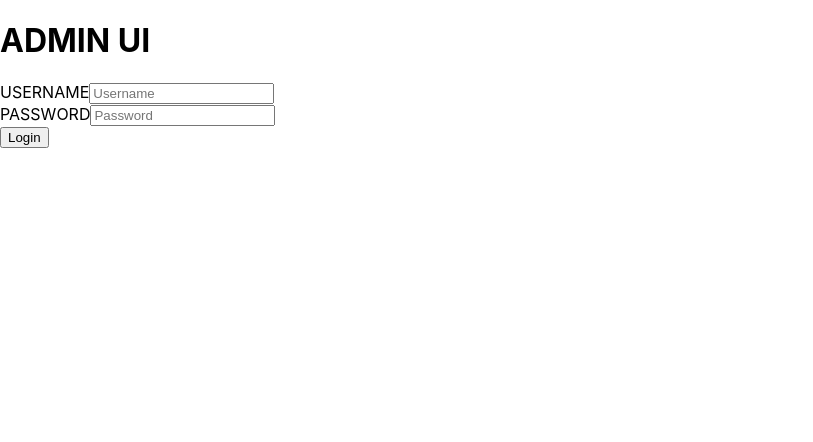
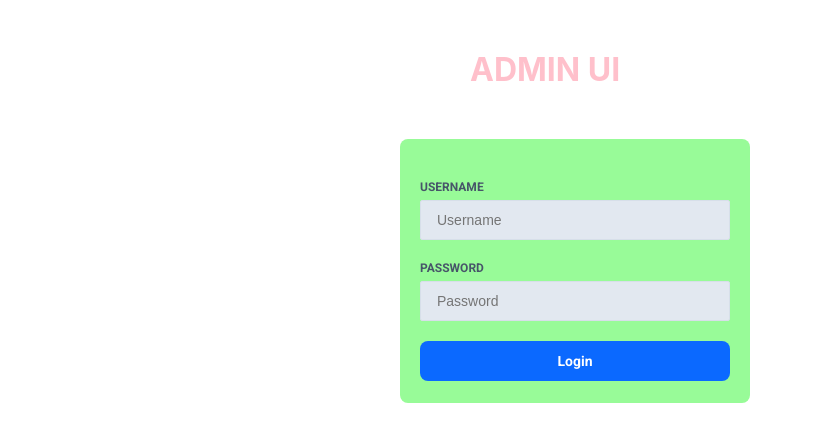
Before and after one commit to gopalch78/Admin-Ui, a React (Create React App) app: page /login in a window 1280 px wide. Shown: the top 442 px of the page, without its empty margins (0-813 px from the left). Built offline with nearby package versions, Linux system fonts and the light colour scheme; a web font is replaced by a local one.

Commit message:
first commit

```diff
--- a/package.json
+++ b/package.json
@@ -17,7 +17,8 @@
     "react-dom": "17.0.1",
     "react-icons": "4.3.1",
     "react-loader-spinner": "4.0.0",
-    "react-router-dom": "6"
+    "react-paginate": "8.1.0",
+    "react-router-dom": "5.2.0"
   },
   "devDependencies": {
     "eslint-config-airbnb": "18.2.1",
--- a/src/App.js
+++ b/src/App.js
@@ -1,19 +1,20 @@
-import {BrowserRouter, Routes, Route} from 'react-router-dom'
+import {BrowserRouter, Switch, Route, Redirect} from 'react-router-dom'
 import LoginForm from './components/LoginRoute'
 
 import AdminHome from './components/AdminHome'
-
+import ProtectedRoute from './components/ProtectedRoute'
 import NotFound from './components/NotFound'
 
 import './App.css'
 
 const App = () => (
   <BrowserRouter>
-    <Routes>
-      <Route exact path="/login" element={<LoginForm />} />
-      <Route exact path="/" element={<AdminHome />} />
-      <Route path="/not-found" element={<NotFound />} />
-    </Routes>
+    <Switch>
+      <Route exact path="/login" component={LoginForm} />
+      <ProtectedRoute exact path="/" component={AdminHome} />
+      <Route path="/not-found" component={NotFound} />
+      <Redirect to="not-found" />
+    </Switch>
   </BrowserRouter>
 )
 
--- a/src/components/AdminHome/index.css
+++ b/src/components/AdminHome/index.css
@@ -0,0 +1,16 @@
+.home-container {
+  display: flex;
+  flex-direction: column;
+}
+.list-of-items {
+  display: flex;
+  flex-direction: row;
+  justify-content: center;
+  height: 100px;
+  width: 100%;
+  align-items: center;
+}
+.list-item {
+  margin-left: 100px;
+  margin-right: 100px;
+}
--- a/src/components/AdminHome/index.js
+++ b/src/components/AdminHome/index.js
@@ -1,9 +1,162 @@
+import {Component} from 'react'
+import {BiChevronRightSquare, BiChevronLeftSquare} from 'react-icons/bi'
+import Loader from 'react-loader-spinner'
+import Header from '../Header'
+import AdminUiItem from '../AdminUiItem'
 import './index.css'
 
-const AdminHome = () => (
-  <div>
-    <h1>Hi</h1>
-  </div>
-)
+const apiStatusConstants = {
+  initial: 'INITIAL',
+  success: 'SUCCESS',
+  failure: 'FAILURE',
+  inProgress: 'IN_PROGRESS',
+}
+class AdminHome extends Component {
+  state = {
+    userData: [],
+    apiStatus: apiStatusConstants.initial,
+    totalPages: 0,
+    activePage: 1,
+  }
+
+  componentDidMount() {
+    this.getAdminUiRepositoriesData()
+  }
+
+  getAdminUiRepositoriesData = async () => {
+    this.setState({
+      apiStatus: apiStatusConstants.inProgress,
+    })
+    const limit = 10
+    const adminUiUrl = `https://geektrust.s3-ap-southeast-1.amazonaws.com/adminui-problem/members.json`
+    const options = {
+      method: 'GET',
+    }
+    const adminUiResponse = await fetch(adminUiUrl, options)
+    const totalData = adminUiResponse.total
+
+    const totalPages = Math.ceil(totalData / limit)
+    const adminUiData = await adminUiResponse.json()
+    const updatedAdminUiData = adminUiData.map(eachId => ({
+      id: eachId.id,
+      name: eachId.name,
+      email: eachId.email,
+      role: eachId.role,
+    }))
+    this.setState({
+      userData: updatedAdminUiData,
+      apiStatus: apiStatusConstants.success,
+      totalPages,
+    })
+  }
+
+  onIncreasePageNumber = () => {
+    const {activePage} = this.state
+    if (activePage < 4) {
+      this.setState(
+        prevState => ({
+          activePage: prevState.activePage + 1,
+        }),
+        this.getAdminUiRepositoriesData,
+      )
+    }
+  }
+
+  onDecreasePageNumber = () => {
+    const {activePage} = this.state
+    if (activePage > 1) {
+      this.setState(
+        prevState => ({
+          activePage: prevState.activePage - 1,
+        }),
+        this.getAdminUiRepositoriesData,
+      )
+    }
+  }
+
+  deleteAdminUiItem = id => {
+    const {userData} = this.state
+    this.setState({userData: userData.filter(each => each.id !== id)})
+  }
+
+  renderFailureView = () => (
+    <div className="failure-view-container">
+      <h1 className="error-message">Something Went Wrong</h1>
+    </div>
+  )
+
+  renderLoadingView = () => (
+    <div testid="loader">
+      <Loader color="#0284c7" height={80} type="ThreeDots" width={80} />
+    </div>
+  )
+
+  renderAdminUiListView = () => {
+    const {userData, activePage, totalPages} = this.state
+    return (
+      <>
+        <ul>
+          {userData.map(each => (
+            <AdminUiItem
+              key={each.id}
+              adminUiDetails={each}
+              deleteAdminUiItem={this.deleteAdminUiItem}
+            />
+          ))}
+        </ul>
+        <div className="pagination-container">
+          <button
+            type="button"
+            onClick={this.onDecreasePageNumber}
+            className="pagination-left-button"
+          >
+            <BiChevronLeftSquare size={20} />
+          </button>
+          <span className="active-page">{activePage}</span>
+          <span className="of">of </span>
+          <span className="total-pages">{totalPages}</span>
+          <button
+            type="button"
+            onClick={this.onIncreasePageNumber}
+            className="pagination-right-button"
+          >
+            <BiChevronRightSquare size={20} />
+          </button>
+        </div>
+      </>
+    )
+  }
+
+  renderAdminUiDetails = () => {
+    const {apiStatus} = this.state
+
+    switch (apiStatus) {
+      case apiStatusConstants.success:
+        return this.renderAdminUiListView()
+      case apiStatusConstants.failure:
+        return this.renderFailureView()
+      case apiStatusConstants.inProgress:
+        return this.renderLoadingView()
+      default:
+        return null
+    }
+  }
+
+  render() {
+    return (
+      <div className="home-container">
+        <Header />
+        <input type="search" placeholder="Search by name,email or role" />
+        <li className="list-of-items">
+          <p className="list-item">Name</p>
+          <p className="list-item">Email</p>
+          <p className="list-item"> Role</p>
+          <p className="list-item">Actions</p>
+        </li>
+        {this.renderAdminUiDetails()}
+      </div>
+    )
+  }
+}
 
 export default AdminHome
--- /dev/null
+++ b/src/components/AdminUiItem/index.css
@@ -0,0 +1,26 @@
+.admin-ui-item-container {
+  display: flex;
+  flex-direction: row;
+  list-style-type: none;
+}
+.item-container {
+  display: flex;
+  flex-direction: row;
+  justify-content: center;
+  height: 100px;
+  width: 100%;
+  align-items: center;
+}
+
+.checkbox-element {
+  margin-top: 5px;
+}
+.admin-item {
+  margin-left: 100px;
+  margin-right: 100px;
+}
+
+.edit-delete-container {
+  margin-top: 20px;
+  margin-left: 50px;
+}
--- /dev/null
+++ b/src/components/AdminUiItem/index.js
@@ -0,0 +1,27 @@
+import {FaEdit} from 'react-icons/fa'
+import {MdDelete} from 'react-icons/md'
+import './index.css'
+
+const AdminUiItem = props => {
+  const {adminUiDetails, deleteAdminUiItem} = props
+  const {id, name, email, role} = adminUiDetails
+  const onClickRemoveAdminUiItem = () => {
+    deleteAdminUiItem(id)
+  }
+
+  return (
+    <div className="admin-ui-item-container">
+      <li className="item-container">
+        <input type="checkbox" className="checkbox-element" />
+        <p className="admin-item">{name}</p>
+        <p className="admin-item">{email}</p>
+        <p className="admin-item">{role}</p>
+        <div className="edit-delete-container">
+          <FaEdit />
+          <MdDelete onClick={onClickRemoveAdminUiItem} />
+        </div>
+      </li>
+    </div>
+  )
+}
+export default AdminUiItem
--- /dev/null
+++ b/src/components/Header/index.css
@@ -0,0 +1,8 @@
+.header-heading {
+  color: green;
+  margin-left: 20px;
+}
+.logout-btn {
+  color: black;
+  background-color: orange;
+}
--- /dev/null
+++ b/src/components/Header/index.js
@@ -0,0 +1,24 @@
+import {withRouter} from 'react-router-dom'
+import Cookies from 'js-cookie'
+
+const Header = props => {
+  const onClickLogoutAdminUi = () => {
+    const {history} = props
+    Cookies.remove('jwt_token')
+    history.replace('/login')
+  }
+  return (
+    <div className="header-container">
+      <h1 className="header-heading">ADMIN UI</h1>
+      <button
+        type="button"
+        onClick={onClickLogoutAdminUi}
+        className="logout-btn"
+      >
+        Logout
+      </button>
+    </div>
+  )
+}
+
+export default withRouter(Header)
--- a/src/components/LoginRoute/index.css
+++ b/src/components/LoginRoute/index.css
@@ -0,0 +1,102 @@
+.login-form-container {
+  display: flex;
+  flex-direction: column;
+  justify-content: center;
+  align-items: center;
+  height: 100vh;
+  width: 90%;
+  max-width: 1110px;
+  margin: auto;
+}
+
+.form-container {
+  display: flex;
+  flex-direction: column;
+  align-items: center;
+  padding: 20px;
+  border-radius: 8px;
+  width: 100%;
+  max-width: 350px;
+  background-color: palegreen;
+}
+
+.admin-heading {
+  color: pink;
+}
+@media screen and (min-width: 768px) {
+  .form-container {
+    margin-left: 400px;
+    margin-top: 50px;
+  }
+  .admin-heading {
+    margin-left: 470px;
+    margin-top: 50px;
+  }
+}
+
+.input-container {
+  display: flex;
+  flex-direction: column;
+  margin-top: 20px;
+  width: 100%;
+}
+
+.input-label {
+  margin-bottom: 0px;
+  font-family: 'Roboto';
+  font-weight: bold;
+  font-size: 12px;
+  line-height: 16px;
+  color: #475569;
+}
+
+.username-input-field {
+  font-size: 14px;
+  height: 40px;
+  border: 1px solid #d7dfe9;
+  background-color: #e2e8f0;
+  color: #64748b;
+  border-radius: 2px;
+  margin-top: 5px;
+  padding: 8px 16px 8px 16px;
+  outline: none;
+}
+
+.password-input-field {
+  font-size: 14px;
+  height: 40px;
+  border: 1px solid #d7dfe9;
+  background-color: #e2e8f0;
+  color: #64748b;
+  border-radius: 2px;
+  margin-top: 5px;
+  padding: 8px 16px 8px 16px;
+  outline: none;
+}
+
+.login-button {
+  font-family: 'Roboto';
+  font-weight: bold;
+  font-size: 14px;
+  color: #ffffff;
+  height: 40px;
+  width: 100%;
+  margin-top: 20px;
+  margin-bottom: 2px;
+  background-color: #0b69ff;
+  border-radius: 8px;
+  border: none;
+  cursor: pointer;
+  outline: none;
+}
+
+.error-message {
+  align-self: start;
+  font-size: 12px;
+  margin-top: 3px;
+  margin-bottom: 0px;
+  font-family: 'Roboto';
+  font-size: 12px;
+  line-height: 16px;
+  color: #ff0b37;
+}
--- a/src/components/LoginRoute/index.js
+++ b/src/components/LoginRoute/index.js
@@ -2,7 +2,7 @@ import {Component} from 'react'
 
 import Cookies from 'js-cookie'
 
-import {Navigate} from 'react-router-dom'
+import {Redirect} from 'react-router-dom'
 
 import './index.css'
 
@@ -24,7 +24,7 @@ class LoginRoute extends Component {
 
   onSubmitSuccess = jwtToken => {
     const {history} = this.props
-    Cookies.ser('jwt_token', jwtToken, {expires: 365})
+    Cookies.set('jwt_token', jwtToken, {expires: 365})
     history.replace('/')
   }
 
@@ -95,7 +95,7 @@ class LoginRoute extends Component {
     const {showSubmitError, errorMsg} = this.state
     const jwtToken = Cookies.get('jwt_token')
     if (jwtToken !== undefined) {
-      return <Navigate to="/" />
+      return <Redirect to="/" />
     }
     return (
       <div>
--- a/src/components/ProtectedRoute/index.js
+++ b/src/components/ProtectedRoute/index.js
@@ -1,10 +1,10 @@
-import {Navigate, Route} from 'react-router-dom'
+import {Redirect, Route} from 'react-router-dom'
 import Cookies from 'js-cookie'
 
 const ProtectedRoute = props => {
   const token = Cookies.get('jwt_token')
   if (token === undefined) {
-    return <Navigate to="/login" />
+    return <Redirect to="/login" />
   }
   return <Route {...props} />
 }
```
Also changed, not shown: 1 other file (tests, documents, lock files or other folders).
